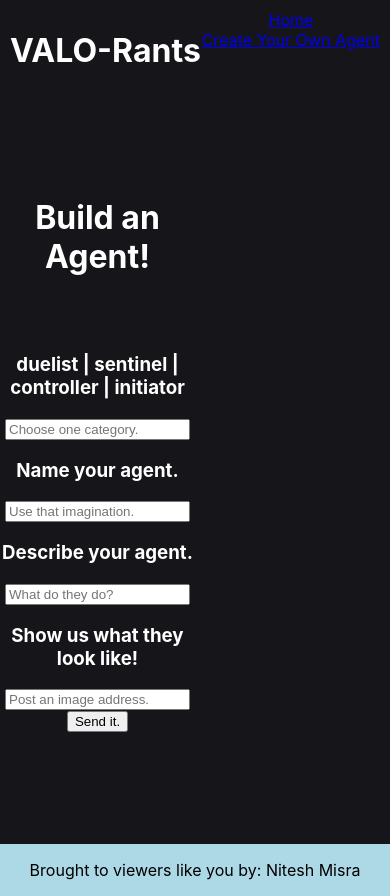
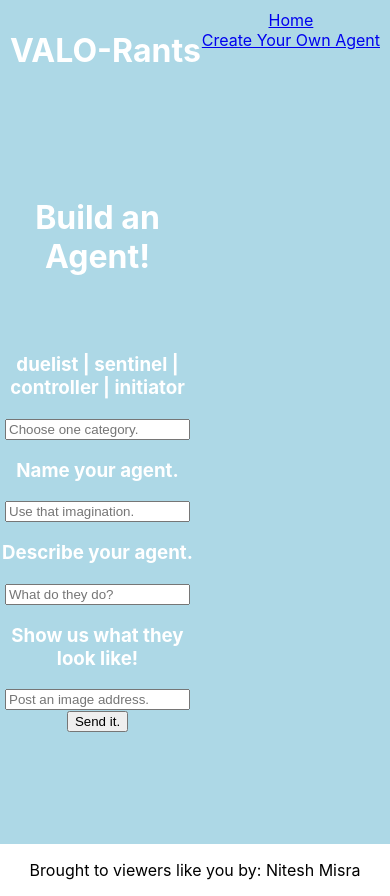
Before and after one commit to niteshmisraGA/valo-rants, a React (Create React App) app in the folder client/: page /new in a window 390 px wide. Built offline with nearby package versions, Linux system fonts and the light colour scheme; no server answers.

Commit message:
replaced readme

```diff
--- a/client/src/App.css
+++ b/client/src/App.css
@@ -142,7 +142,7 @@
 }
 
 @media only screen and (max-width: 600px) {
-  body {
+  .App {
     background-color: lightblue;
   }
 }
--- a/client/src/components/Agent.jsx
+++ b/client/src/components/Agent.jsx
@@ -31,6 +31,7 @@
       <div className="agent-details-page">
         <h1>{agent.fields.agent}</h1>
         <h1>{agent.fields.description}</h1>
+        <img className="details-picture pic" src={agent.fields.agentPicture} alt="agent" />
       </div>
   )
 
```
Also changed, not shown: 1 other file (tests, documents, lock files or other folders).
